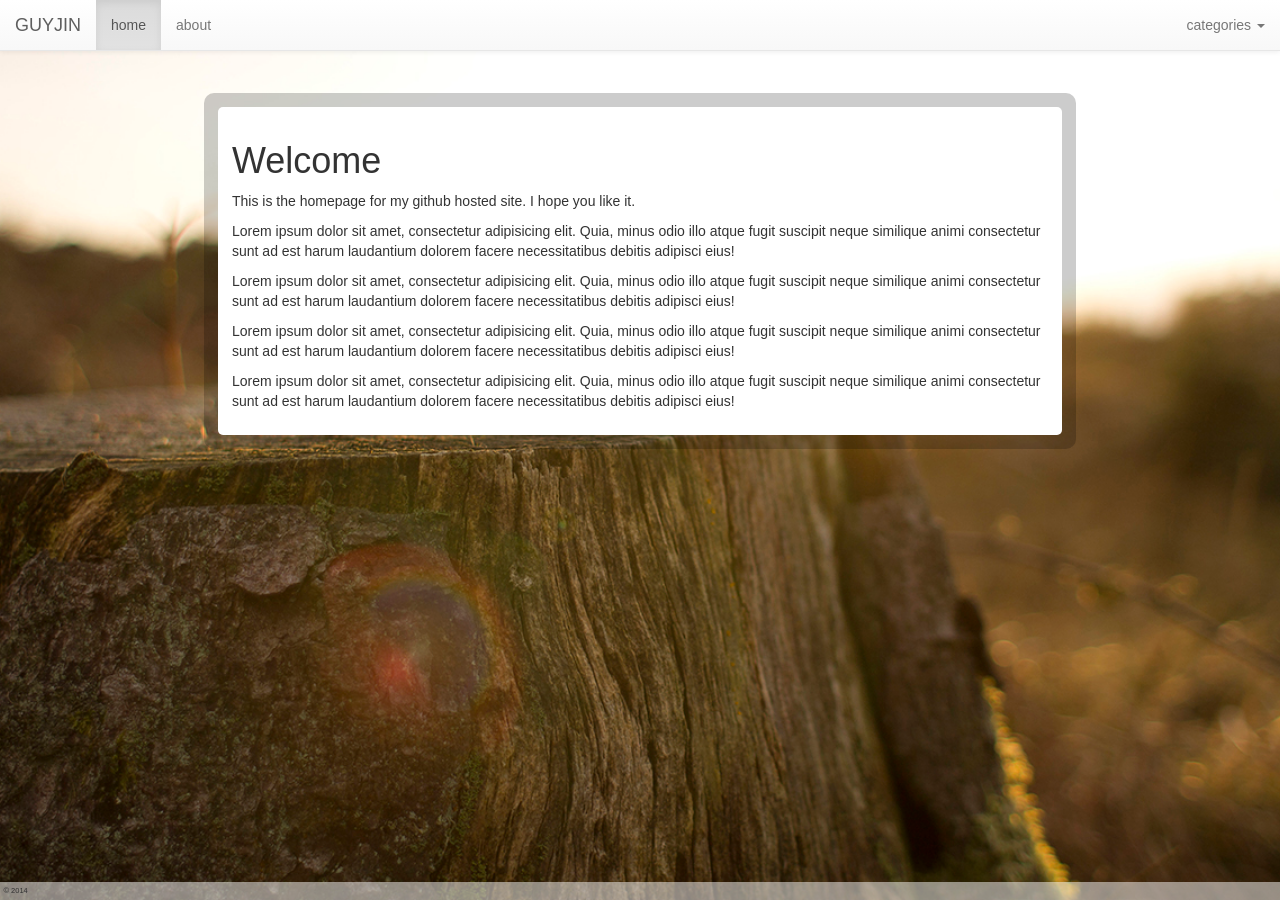
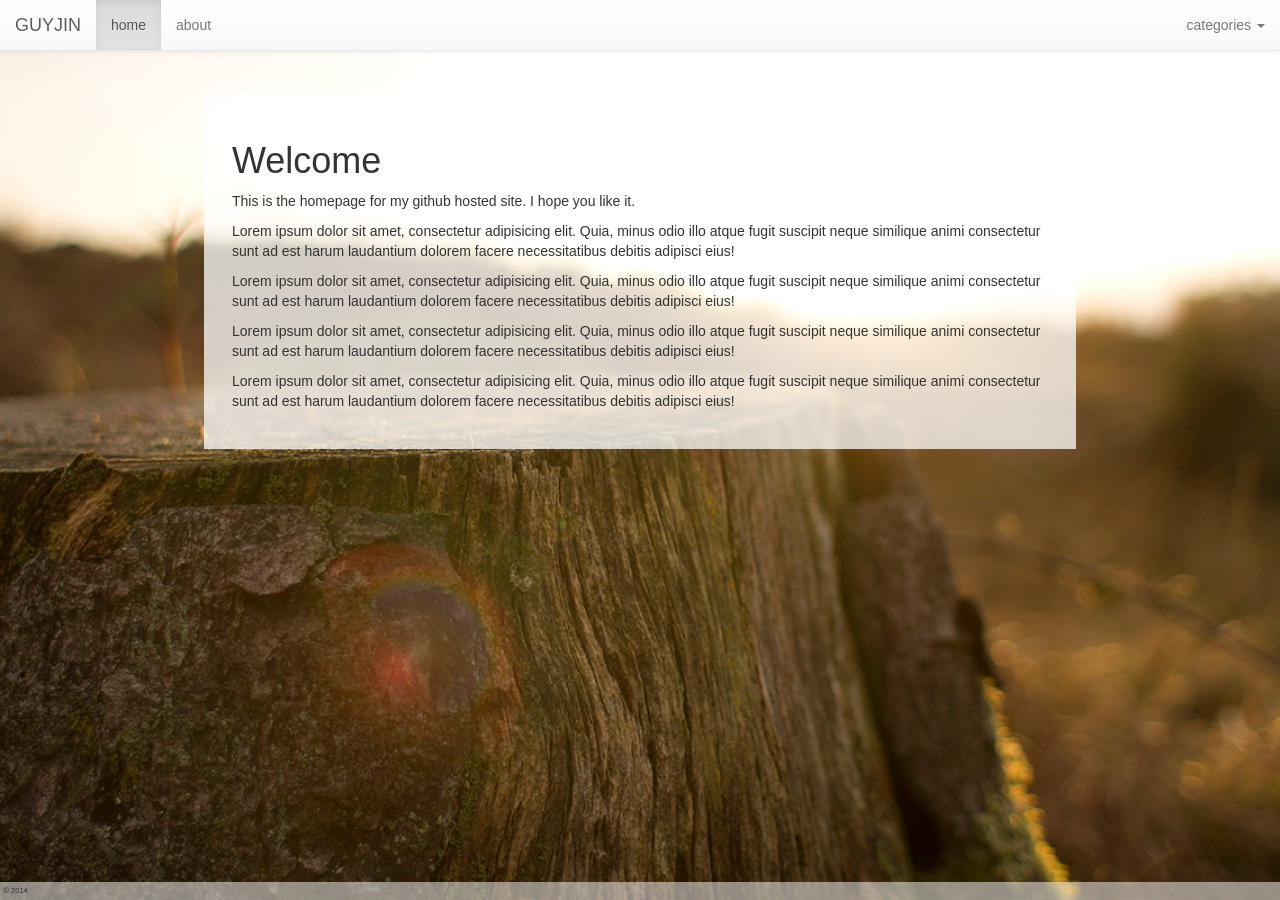
Before and after one commit to guyjin/guyjin.github.io, a Jekyll site: the page built from index.md, in a window 1280 px wide. Built offline with Jekyll 4.4.1, drawn with Linux system fonts in a browser that asks for light colours; nearby versions of some CDN libraries; some web fonts are replaced.

Commit message:
clean up front page display

```diff
--- a/css/glossyStyles.css
+++ b/css/glossyStyles.css
@@ -13,14 +13,11 @@ body {
     max-width: 900px;
     margin: 0 auto; }
     body .content .row {
-      background: rgba(0, 0, 0, 0.2);
-      border-radius: 10px;
+      background: rgba(255, 255, 255, 0.75);
       padding: 1em;
       margin: 1em; }
       body .content .row > div {
-        background-color: #FFF;
-        padding: 1em;
-        border-radius: 5px; }
+        padding: 1em; }
   body footer {
     background-color: rgba(255, 255, 255, 0.5);
     color: #333333;
--- a/sass/glossyStyles.scss
+++ b/sass/glossyStyles.scss
@@ -22,15 +22,12 @@ body {
 
 
 		.row {
-			background: rgba(0,0,0,0.2);
-			border-radius: 10px;
+			background: rgba(255,255,255,0.75);
 			padding: 1em;
 			margin: 1em;
 
 			>div {
-				background-color: #FFF;
 				padding: 1em;
-				border-radius: 5px;
 			}
 		}
 	}
```
